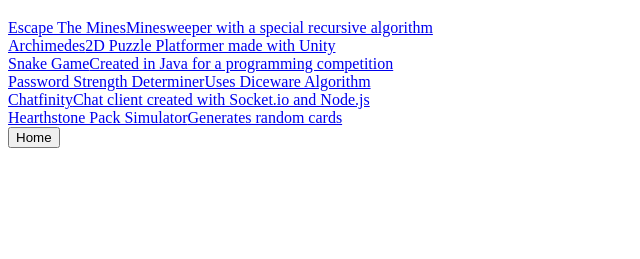
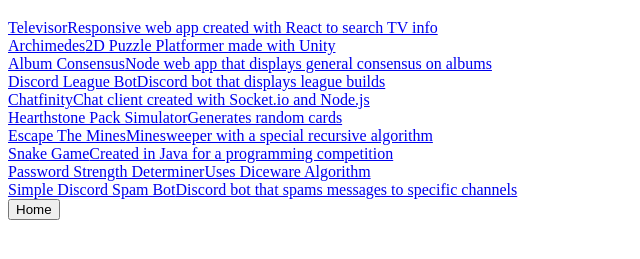
Before and after one commit to Ankit-Patel10/Portfolio-Website, a Gatsby site: page /projects in a window 1280 px wide. Shown: the part 61-320 px from the top of the page, without its empty margins (0-640 px from the left). Built offline with nearby package versions, Linux system fonts and the light colour scheme; Gatsby itself is replaced by a stand-in of ours.

Commit message:
Added projects

```diff
--- a/src/Components/Footer.js
+++ b/src/Components/Footer.js
@@ -4,7 +4,7 @@ class Footer extends React.Component {
   render() {
     return (
       <div className='footer'>
-       <a href='https://github.com/eulerloop' target='_blank' className='git'>
+       <a href='https://github.com/Ankit-Patel10' target='_blank' className='git'>
          <i className='icon git ion-social-github transition'></i>
        </a>
        <a href='https://linkedin.com/in/ankit-patel-10/' target='_blank' className='linkedin'>
--- a/src/pages/index.js
+++ b/src/pages/index.js
@@ -19,7 +19,7 @@ class IndexPage extends React.Component {
        reading Science Fiction novels, playing the piano, and socializing with friends. I am interested in occupying a
        <span className='green'> full-stack web development </span> or a<span className='green'> full-stack mobile development </span>position.</p>
     <p></p>
-    <a href='/ResumeWebsite2.pdf' target='_blank'><button className='button-purple'> RÉSUMÉ </button></a>
+    <a href='/ResumeCurrent.pdf' target='_blank'><button className='button-purple'> RÉSUMÉ </button></a>
     <p></p>
     <Link to='/projects'><button className='button-blue'>PROJECTS</button></Link>
   </div>
--- a/src/pages/projects.js
+++ b/src/pages/projects.js
@@ -11,44 +11,72 @@ class ProjectsPage extends React.Component {
         </div>
         <div className='project-row'>
           <Project
-            name='Escape The Mines'
+            name='Televisor'
             classes='aya link-box'
-            href='https://github.com/EulerLoop/Escape-the-Mines'
-            caption='Minesweeper with a special recursive algorithm'
+            href='https://github.com/ankit-patel10/Televisor'
+            caption='Responsive web app created with React to search TV info'
           />
           <Project
             name='Archimedes'
             classes='cannon link-box'
-            href='https://github.com/EulerLoop/Archimedes'
+            href='https://github.com/Ankit-Patel10/Archimedes'
             caption='2D Puzzle Platformer made with Unity'
           />
         </div>
         <div className='project-row'>
           <Project
-            name='Snake Game'
+            name='Album Consensus'
             classes='latex link-box'
-            href='https://github.com/EulerLoop/Snake-Game-created-in-Java'
-            caption='Created in Java for a programming competition'
+            href='https://github.com/ankit-patel10/Album-Consensus'
+            caption='Node web app that displays general consensus on albums'
           />
           <Project
-            name='Password Strength Determiner'
+            name='Discord League Bot'
             classes='trendcast link-box'
-            href='https://github.com/EulerLoop/Password-Strength-Determiner'
-            caption='Uses Diceware Algorithm'
+            href='https://github.com/Ankit-Patel10/Discord-LeagueBuilds-Bot'
+            caption='Discord bot that displays league builds'
           />
         </div>
         <div className='project-row'>
           <Project
             name='Chatfinity'
             classes='latex link-box'
-            href='https://github.com/EulerLoop/Chatfinity'
+            href='https://github.com/Ankit-Patel10/Chatfinity'
             caption='Chat client created with Socket.io and Node.js'
           />
           <Project
             name='Hearthstone Pack Simulator'
             classes='trendcast link-box'
-            href='https://github.com/EulerLoop/Hearthstone-Card-Pack-Simulator'
+            href='https://github.com/Ankit-Patel10/Hearthstone-Card-Pack-Simulator'
             caption='Generates random cards'
+          />
+        </div>
+        <div className='project-row'>
+          <Project
+            name='Escape The Mines'
+            classes='aya link-box'
+            href='https://github.com/Ankit-Patel10/Escape-the-Mines'
+            caption='Minesweeper with a special recursive algorithm'
+          />
+          <Project
+            name='Snake Game'
+            classes='latex link-box'
+            href='https://github.com/Ankit-Patel10/Snake-Game-created-in-Java'
+            caption='Created in Java for a programming competition'
+          />
+        </div>
+        <div className='project-row'>
+        <Project
+            name='Password Strength Determiner'
+            classes='trendcast link-box'
+            href='https://github.com/Ankit-Patel10/Password-Strength-Determiner'
+            caption='Uses Diceware Algorithm'
+          />
+          <Project
+            name='Simple Discord Spam Bot'
+            classes='latex link-box'
+            href='https://github.com/Ankit-Patel10/SimpleDiscordSpamBot'
+            caption='Discord bot that spams messages to specific channels'
           />
         </div>
         <Link to='/'><button className='button-purple'>Home</button></Link>
```
Also changed, not shown: README.md, src/pages/page-2.js (line endings or trailing spaces), 3 other files.
